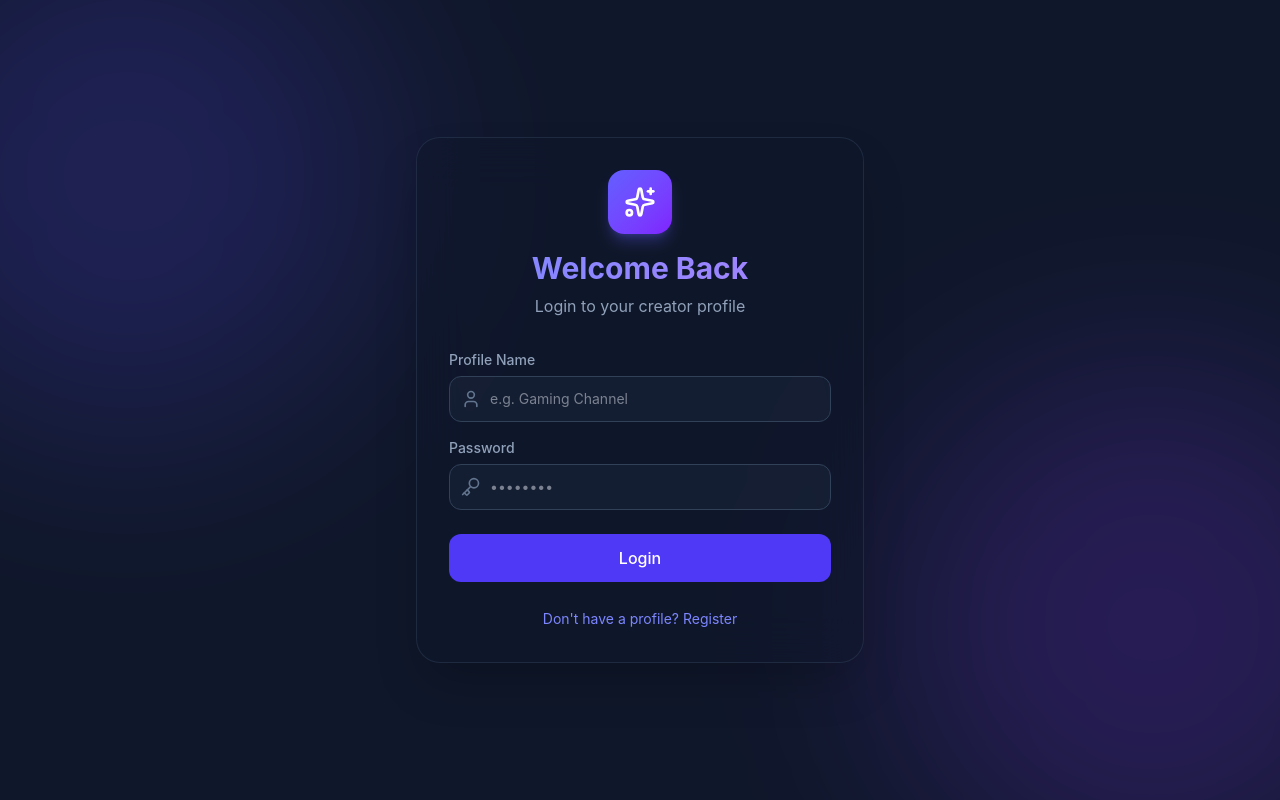
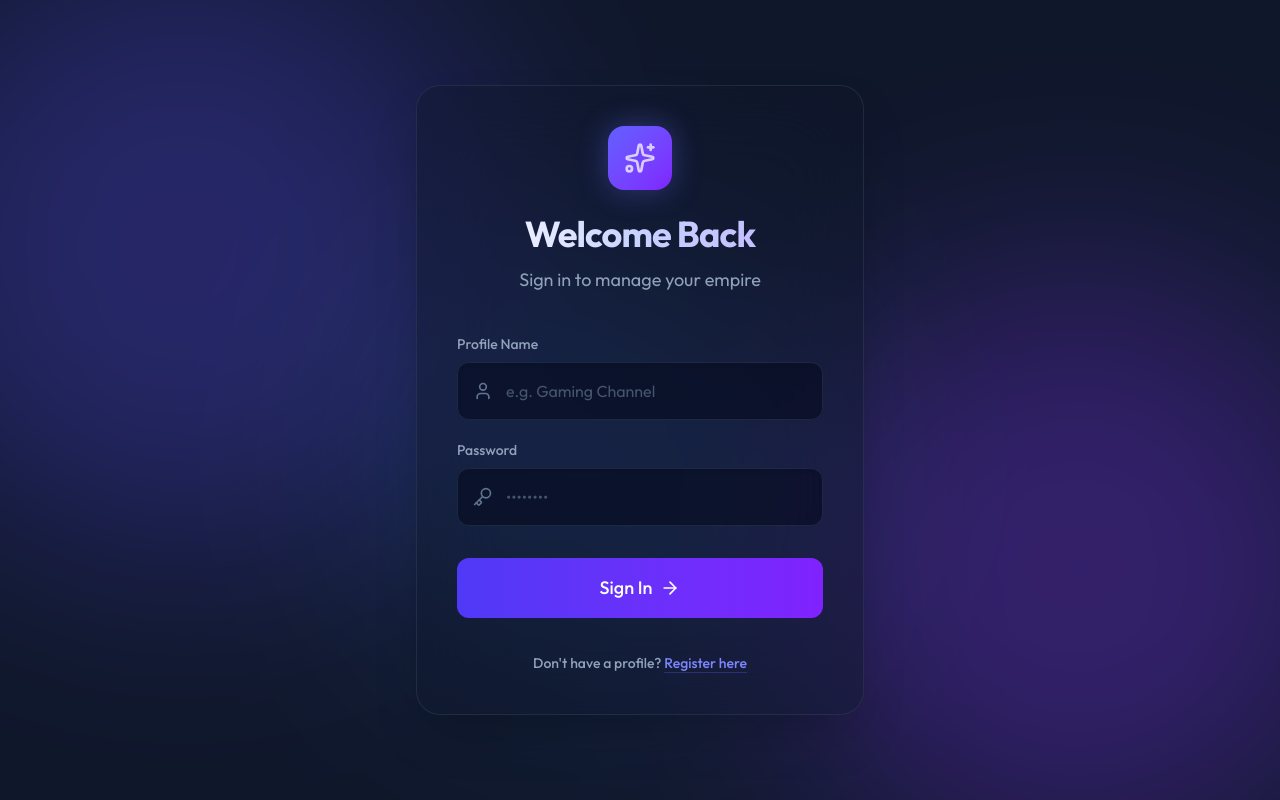
Before and after one commit to Ruksan27/Social-Media-Manager, a React app in the folder frontend/: page /login in a window 1280 px wide. Built offline with nearby package versions, Linux system fonts and the light colour scheme; the HTML template or start-up script is replaced by a standard one.

Commit message:
feat: initialize frontend dashboard, styling, and Prisma database schema for multi-platform social management

```diff
--- a/frontend/src/components/Login.jsx
+++ b/frontend/src/components/Login.jsx
@@ -2,7 +2,7 @@ import React, { useState } from 'react';
 import { useNavigate } from 'react-router-dom';
 import axios from 'axios';
 import { useAuth } from '../context/AuthContext';
-import { UserPlus, User, Loader2, Sparkles, Key } from 'lucide-react';
+import { UserPlus, User, Loader2, Sparkles, Key, ArrowRight } from 'lucide-react';
 
 const API_BASE = 'http://localhost:3000/api';
 
@@ -39,56 +39,58 @@ export default function Login() {
   };
 
   return (
-    <div className="min-h-screen bg-[#0f172a] text-slate-200 flex items-center justify-center p-4 relative overflow-hidden">
-      <div className="absolute top-[-10%] left-[-10%] w-[40vw] h-[40vw] rounded-full bg-indigo-600/20 blur-[100px] mix-blend-screen pointer-events-none"></div>
-      <div className="absolute bottom-[-10%] right-[-10%] w-[40vw] h-[40vw] rounded-full bg-violet-600/20 blur-[100px] mix-blend-screen pointer-events-none"></div>
+    <div className="min-h-screen bg-[#0f172a] text-slate-200 flex items-center justify-center p-4 relative overflow-hidden font-['Outfit']">
+      {/* Animated Background Blobs */}
+      <div className="absolute top-[-10%] left-[-10%] w-[50vw] h-[50vw] rounded-full bg-indigo-600/30 blur-[120px] mix-blend-screen pointer-events-none animate-blob"></div>
+      <div className="absolute bottom-[-10%] right-[-10%] w-[50vw] h-[50vw] rounded-full bg-violet-600/30 blur-[120px] mix-blend-screen pointer-events-none animate-blob animation-delay-2000"></div>
+      <div className="absolute top-[40%] left-[30%] w-[30vw] h-[30vw] rounded-full bg-blue-500/20 blur-[100px] mix-blend-screen pointer-events-none animate-blob animation-delay-4000"></div>
 
-      <div className="max-w-md w-full relative z-10 backdrop-blur-xl bg-slate-900/50 border border-slate-700/50 p-8 rounded-3xl shadow-2xl">
-        <div className="text-center mb-8">
-          <div className="inline-flex items-center justify-center w-16 h-16 rounded-2xl bg-gradient-to-br from-indigo-500 to-violet-600 mb-4 shadow-lg shadow-indigo-500/30">
-            <Sparkles className="w-8 h-8 text-white" />
+      <div className="max-w-md w-full relative z-10 backdrop-blur-2xl bg-slate-900/40 border border-slate-700/50 p-10 rounded-3xl shadow-2xl transition-all duration-500 hover:border-indigo-500/30 hover:shadow-[0_0_40px_rgba(99,102,241,0.1)]">
+        <div className="text-center mb-10">
+          <div className="inline-flex items-center justify-center w-16 h-16 rounded-2xl bg-gradient-to-br from-indigo-500 to-violet-600 mb-6 shadow-[0_0_30px_rgba(99,102,241,0.4)] transform transition-transform hover:scale-110 duration-300">
+            <Sparkles className="w-8 h-8 text-white animate-pulse" />
           </div>
-          <h1 className="text-3xl font-bold bg-clip-text text-transparent bg-gradient-to-r from-indigo-400 to-violet-400">
+          <h1 className="text-4xl font-bold bg-clip-text text-transparent bg-gradient-to-r from-white via-indigo-200 to-violet-300 tracking-tight">
             {isRegistering ? 'Create Profile' : 'Welcome Back'}
           </h1>
-          <p className="text-slate-400 mt-2">
-            {isRegistering ? 'Register a new creator account' : 'Login to your creator profile'}
+          <p className="text-slate-400 mt-3 text-lg">
+            {isRegistering ? 'Join the next generation of creators' : 'Sign in to manage your empire'}
           </p>
         </div>
 
         {error && (
-          <div className="mb-6 p-3 bg-red-500/10 border border-red-500/50 rounded-xl text-red-400 text-sm text-center">
+          <div className="mb-6 p-4 bg-red-500/10 border border-red-500/30 rounded-xl text-red-400 text-sm flex items-center justify-center animate-in fade-in slide-in-from-top-2">
             {error}
           </div>
         )}
 
-        <form onSubmit={handleSubmit} className="space-y-4">
-          <div>
-            <label className="block text-sm font-medium text-slate-400 mb-1.5">Profile Name</label>
+        <form onSubmit={handleSubmit} className="space-y-5">
+          <div className="group">
+            <label className="block text-sm font-medium text-slate-400 mb-2 transition-colors group-focus-within:text-indigo-400">Profile Name</label>
             <div className="relative">
-              <div className="absolute inset-y-0 left-0 pl-3 flex items-center pointer-events-none">
-                <User className="w-5 h-5 text-slate-500" />
+              <div className="absolute inset-y-0 left-0 pl-4 flex items-center pointer-events-none">
+                <User className="w-5 h-5 text-slate-500 group-focus-within:text-indigo-400 transition-colors" />
               </div>
               <input
                 type="text"
                 value={name}
                 onChange={(e) => setName(e.target.value)}
-                className="w-full bg-slate-800/50 border border-slate-700 rounded-xl pl-10 pr-4 py-3 text-sm focus:outline-none focus:ring-2 focus:ring-indigo-500/50 focus:border-indigo-500 transition-all"
+                className="w-full bg-slate-950/50 border border-slate-800 rounded-xl pl-12 pr-4 py-4 text-slate-100 placeholder-slate-600 focus:outline-none focus:ring-2 focus:ring-indigo-500/50 focus:border-indigo-500 transition-all duration-300 shadow-inner"
                 placeholder="e.g. Gaming Channel"
               />
             </div>
           </div>
-          <div>
-            <label className="block text-sm font-medium text-slate-400 mb-1.5">Password</label>
+          <div className="group">
+            <label className="block text-sm font-medium text-slate-400 mb-2 transition-colors group-focus-within:text-indigo-400">Password</label>
             <div className="relative">
-              <div className="absolute inset-y-0 left-0 pl-3 flex items-center pointer-events-none">
-                <Key className="w-5 h-5 text-slate-500" />
+              <div className="absolute inset-y-0 left-0 pl-4 flex items-center pointer-events-none">
+                <Key className="w-5 h-5 text-slate-500 group-focus-within:text-indigo-400 transition-colors" />
               </div>
               <input
                 type="password"
                 value={password}
                 onChange={(e) => setPassword(e.target.value)}
-                className="w-full bg-slate-800/50 border border-slate-700 rounded-xl pl-10 pr-4 py-3 text-sm focus:outline-none focus:ring-2 focus:ring-indigo-500/50 focus:border-indigo-500 transition-all"
+                className="w-full bg-slate-950/50 border border-slate-800 rounded-xl pl-12 pr-4 py-4 text-slate-100 placeholder-slate-600 focus:outline-none focus:ring-2 focus:ring-indigo-500/50 focus:border-indigo-500 transition-all duration-300 shadow-inner"
                 placeholder="••••••••"
               />
             </div>
@@ -97,18 +99,29 @@ export default function Login() {
           <button
             type="submit"
             disabled={isLoading}
-            className="w-full bg-indigo-600 hover:bg-indigo-500 text-white font-medium py-3 rounded-xl transition-colors disabled:opacity-50 flex items-center justify-center mt-6"
+            className="w-full bg-gradient-to-r from-indigo-600 to-violet-600 hover:from-indigo-500 hover:to-violet-500 text-white font-medium py-4 rounded-xl transition-all duration-300 hover:shadow-[0_0_20px_rgba(99,102,241,0.4)] hover:-translate-y-1 disabled:opacity-50 disabled:hover:translate-y-0 flex items-center justify-center mt-8 group cursor-pointer"
           >
-            {isLoading ? <Loader2 className="w-5 h-5 animate-spin" /> : isRegistering ? 'Register' : 'Login'}
+            {isLoading ? (
+              <Loader2 className="w-6 h-6 animate-spin" />
+            ) : (
+              <span className="flex items-center text-lg">
+                {isRegistering ? 'Register Now' : 'Sign In'}
+                <ArrowRight className="w-5 h-5 ml-2 transform transition-transform group-hover:translate-x-1" />
+              </span>
+            )}
           </button>
         </form>
 
-        <div className="mt-6 text-center">
+        <div className="mt-8 text-center">
           <button
             onClick={() => { setIsRegistering(!isRegistering); setError(''); }}
-            className="text-sm text-indigo-400 hover:text-indigo-300 transition-colors"
+            className="text-sm font-medium text-slate-400 hover:text-indigo-400 transition-colors duration-300 cursor-pointer"
           >
-            {isRegistering ? 'Already have a profile? Login' : "Don't have a profile? Register"}
+            {isRegistering ? (
+              <span>Already have a profile? <span className="text-indigo-400 underline decoration-indigo-500/30 underline-offset-4">Login instead</span></span>
+            ) : (
+              <span>Don't have a profile? <span className="text-indigo-400 underline decoration-indigo-500/30 underline-offset-4">Register here</span></span>
+            )}
           </button>
         </div>
       </div>
--- a/frontend/src/index.css
+++ b/frontend/src/index.css
@@ -1,10 +1,55 @@
+@import url('https://fonts.googleapis.com/css2?family=Outfit:wght@300;400;500;600;700&display=swap');
 @import "tailwindcss";
+
+:root {
+  --font-outfit: 'Outfit', -apple-system, BlinkMacSystemFont, 'Segoe UI', Roboto, Helvetica, Arial, sans-serif;
+}
 
 body {
   margin: 0;
-  font-family: -apple-system, BlinkMacSystemFont, 'Segoe UI', 'Roboto', 'Oxygen',
-    'Ubuntu', 'Cantarell', 'Fira Sans', 'Droid Sans', 'Helvetica Neue',
-    sans-serif;
+  font-family: var(--font-outfit);
   -webkit-font-smoothing: antialiased;
   -moz-osx-font-smoothing: grayscale;
+  background-color: #0f172a;
+  color: #f8fafc;
+  overflow-x: hidden;
 }
+
+/* Custom Scrollbar for premium feel */
+::-webkit-scrollbar {
+  width: 8px;
+  height: 8px;
+}
+
+::-webkit-scrollbar-track {
+  background: #0f172a;
+}
+
+::-webkit-scrollbar-thumb {
+  background: #334155;
+  border-radius: 4px;
+}
+
+::-webkit-scrollbar-thumb:hover {
+  background: #475569;
+}
+
+/* Animation utilities */
+@keyframes blob {
+  0% { transform: translate(0px, 0px) scale(1); }
+  33% { transform: translate(30px, -50px) scale(1.1); }
+  66% { transform: translate(-20px, 20px) scale(0.9); }
+  100% { transform: translate(0px, 0px) scale(1); }
+}
+
+.animate-blob {
+  animation: blob 7s infinite;
+}
+
+.animation-delay-2000 {
+  animation-delay: 2s;
+}
+
+.animation-delay-4000 {
+  animation-delay: 4s;
+}
```
Also changed, not shown: frontend/src/components/Dashboard.jsx (+100 -70 lines), 1 other file (tests, documents, lock files or other folders).
